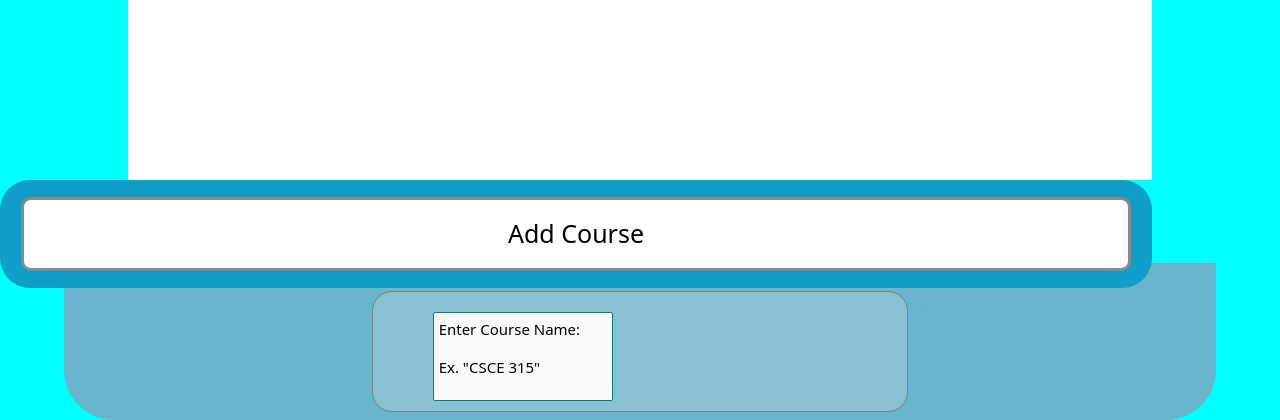
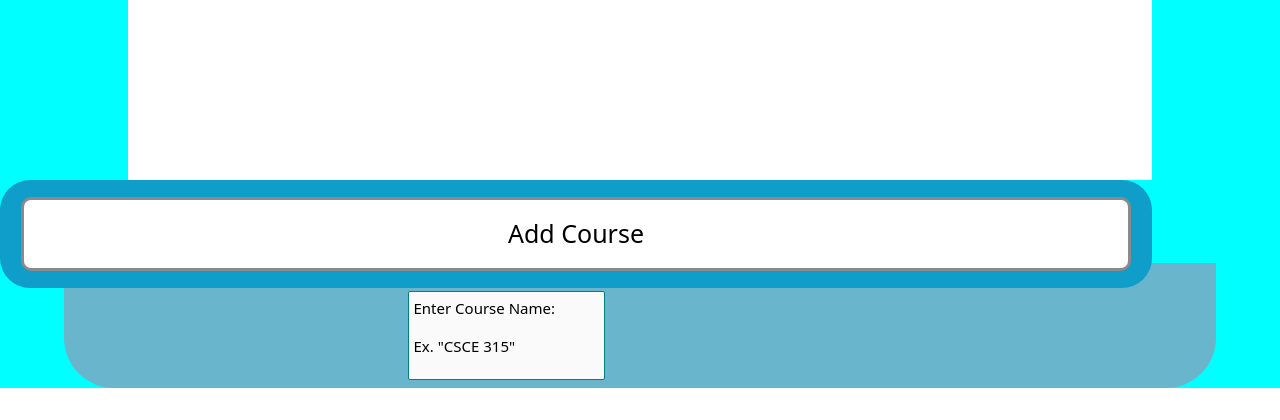
Before and after one commit to FinnRobinSchniebel/Project_3_Assignment-Tracker_From-Texas-A-and-M-account, a PHP site: page /Home2.html in a window 1280 px wide, after a click on "Add Course". Shown: the part 620-1040 px from the top of the page. After the commit the page ends 1008 px from the top, so only its background shows below. Run offline with PHP 8.4, Linux system fonts and the light colour scheme.

Commit message:
Edits to Add Course

```diff
--- a/BasicHome.css
+++ b/BasicHome.css
@@ -379,7 +379,7 @@
     font-size: 15px;
 }
 
-.NewCourseNameContainer{
+.NewCourseName{
     background-color: rgb(105, 181, 204);
     border-radius: 50px;
     color: rgb(0, 0, 0);
--- a/Home2.html
+++ b/Home2.html
@@ -200,9 +200,7 @@
 
         <div class="collapse" id="CollapseAddCourse">
             <div class="ClassAssignmentsOutline">
-                <div class="NewCourseNameContainer">
-                    <!-- demo assignment start-->
-                    <button class="AssignmentOverview" type="button" data-bs-toggle="collapse" data-bs-target="#CollapseAssignment1" aria-expanded="false" aria-controls="CollapseCourse">
+                <div class="NewCourseName">
                         <div class="NewCourseInfoBox">
                             <p>
                                 Enter Course Name:
@@ -211,7 +209,6 @@
                                 </div>
                             </p>
                         </div>
-                    </button>
                 </div>
             </div>
         </div>
```
